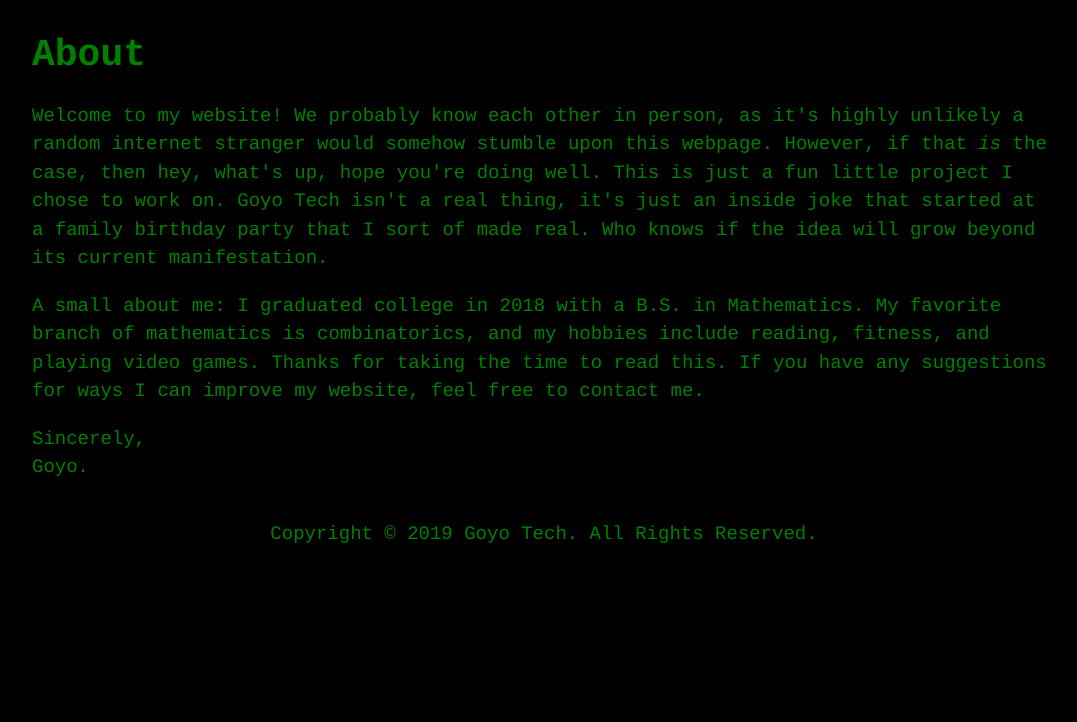
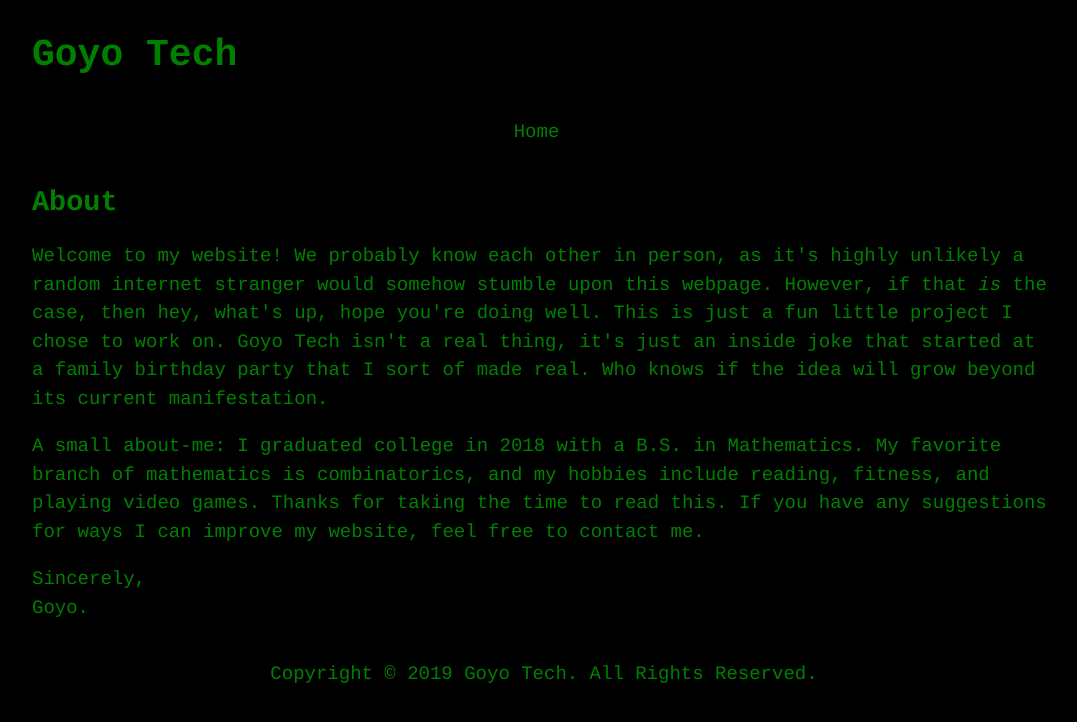
Before and after one commit to goyo1/goyo1.github.io, a plain HTML site: page about.html in a window 1280 px wide. Shown: the whole page, without its empty margins (96-1173 px from the left). Drawn offline with Linux system fonts and the light colour scheme.

Commit message:
Update about.html
added a navigation bar, along with some visual tweaks

```diff
--- a/about.html
+++ b/about.html
@@ -5,13 +5,28 @@
 		<link rel="stylesheet" type="text/css" href="style.css">
 	</head>
 	<body>
+
+		<header id="main-header">
+			<div class="container">
+				<h1>Goyo Tech</h1>
+			</div>
+		</header>
+
+		<nav id="navbar">
+			<div id="container">
+				<ul>
+					<li><a href="index.html">Home</a></li>
+				</ul>
+			<div>
+		</nav>
+
 		<header id="about-header">
 		<div class="container">
-			<h1>About</h1>
+			<h2>About</h2>
 			<p>Welcome to my website! We probably know each other in person, as it's highly unlikely a random internet stranger would somehow stumble upon this webpage. However, if that <em>is</em> the case, then hey, what's up, hope you're doing well. This is just a fun little project I chose to work on. Goyo Tech isn't a real thing, it's just an inside joke that started at a family birthday party that I sort of made real. Who knows if the idea will grow beyond its current manifestation.
 			</p>
 			<p>
-			A small about me: I graduated college in 2018 with a B.S. in Mathematics. My favorite branch of mathematics is combinatorics, and my hobbies include reading, fitness, and playing video games. Thanks for taking the time to read this. If you have any suggestions for ways I can improve my website, feel free to contact me.
+			A small about-me: I graduated college in 2018 with a B.S. in Mathematics. My favorite branch of mathematics is combinatorics, and my hobbies include reading, fitness, and playing video games. Thanks for taking the time to read this. If you have any suggestions for ways I can improve my website, feel free to contact me.
 			</p>
 			<p>
 			Sincerely,
```
